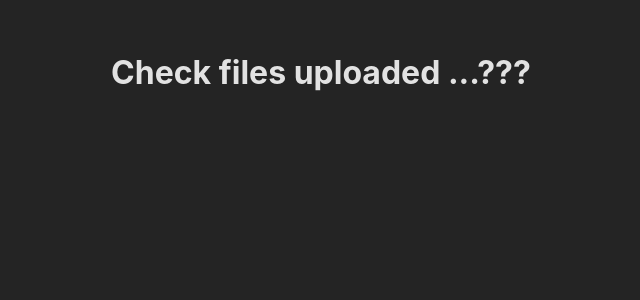
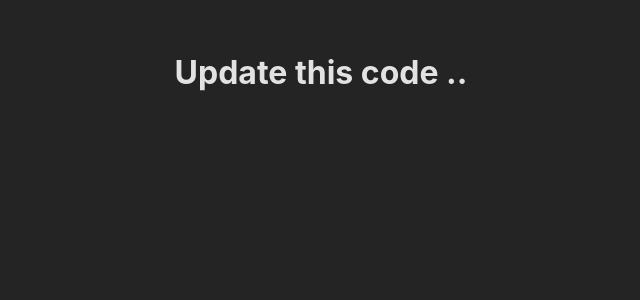
Before and after one commit to Chavda2772/Typing-Test, a React (Vite) app: page / in a window 1280 px wide. Shown: the top 300 px of the page, without its empty margins (319-959 px from the left). Built offline with nearby package versions, Linux system fonts and the light colour scheme.

Commit message:
check update

```diff
--- a/src/App.jsx
+++ b/src/App.jsx
@@ -3,7 +3,7 @@ import './App.css';
 function App() {
   return (
     <div>
-      <h1>Check files uploaded ...???</h1>
+      <h1>Update this code ..</h1>
     </div>
   );
 }
```
Also changed, not shown: 2 other files (tests, documents, lock files or other folders).
